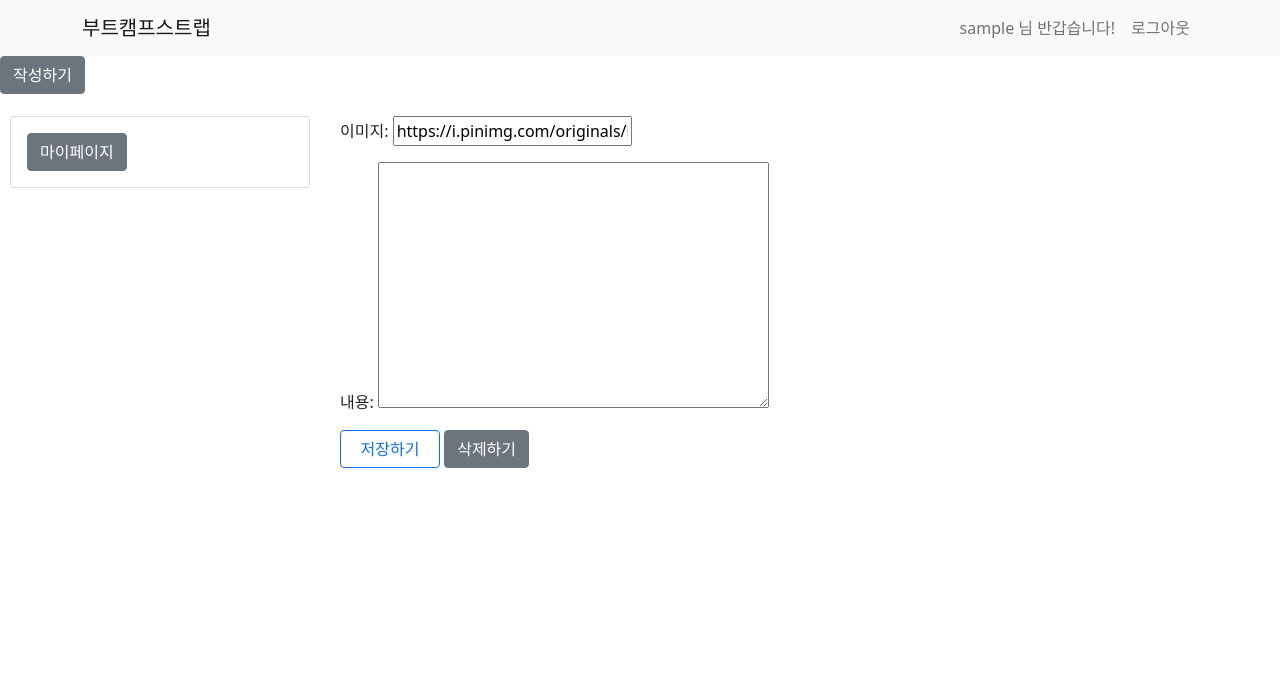
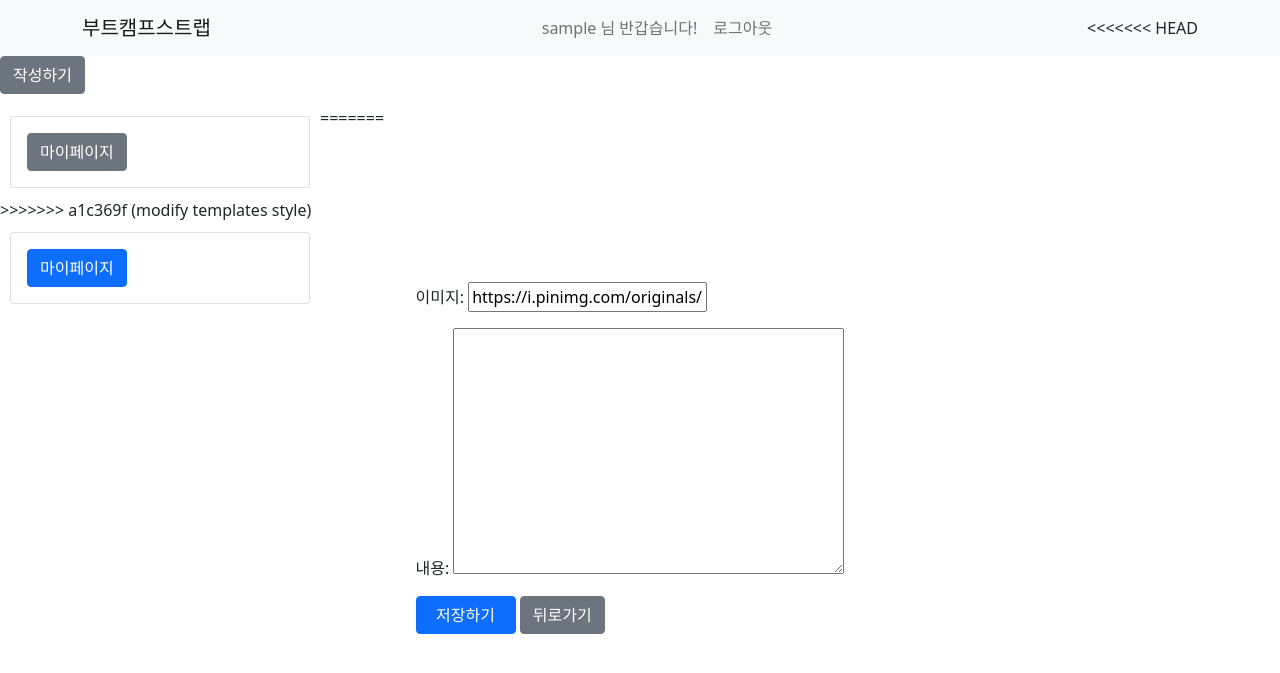
Before and after one commit to choice44/bootsCampStrap, a Django app: page /tweet/update/1 in a window 1280 px wide. Shown: the top 673 px of the page. Run offline with Django 4.2, Linux system fonts and the light colour scheme; the visitor is signed in with stand-in values (Sample User, id 1); data that the repository does not hold is empty.

Commit message:
modify templates style

```diff
--- a/templates/base.html
+++ b/templates/base.html
@@ -85,6 +85,7 @@
                 </ul>
             {% endif %}
         </form>
+<<<<<<< HEAD
     </div>
 </nav>
 <!-- 왼쪽 컬럼 -->
@@ -103,6 +104,10 @@
             </div>
         </div>
     </div>
+=======
+      </div>
+    </nav>
+>>>>>>> a1c369f (modify templates style)
     {% block content %} {% endblock %}
 </body>
 </html>
--- a/templates/tweet/edit_tweet.html
+++ b/templates/tweet/edit_tweet.html
@@ -3,14 +3,29 @@
     수정 페이지
 {% endblock %}
 {% block content %}
+<div style='display: grid; grid-template-columns: 1fr 1fr 1fr 1fr;'>
+    <!-- 왼쪽 컬럼 -->
+    <div style='grid-column: 1/2; margin: 10px'>
+        {% if user.is_authenticated %}
+        <div class="card">
+            <div class="card-body">
+                <a href="{%url 'my_page' user.id%}" class="btn btn-primary">마이페이지</a>
+            </div>
+        </div>
+        {% endif %}
+    </div>
     <!--오른쪽 컬럼-->
-    <div style='display:grid; grid-column: 2/5; margin: 10px 40px 0px 20px'>
-        <form method='post'>
-            {% csrf_token %}
-            {{ update_form.as_p }}
-            <button type="submit" class="btn btn-outline-primary" style='width:100px;'>저장하기</button>
-            <a href="{%url 'delete' update_id%}" class="btn btn-secondary">삭제하기</a>
-        </form>
+    <div style='display:grid; grid-column: 2/4; margin: 10px 40px 0px 20px'>
+        <div style='height:50px'>
+        </div>
+        <div style="margin: 0px auto 0px auto;">
+            <form method='post'>
+                {% csrf_token %}
+                {{ update_form.as_p }}
+                <button type="submit" class="btn btn-primary" style='width:100px;'>저장하기</button>
+                <a href="{%url 'detail' update_id%}" class="btn btn-secondary">뒤로가기</a>
+            </form>
+        </div>
     </diV>
 </div>
 
```
Also changed, not shown: templates/tweet/create.html (+21 -5 lines), templates/tweet/detail_tweet.html (+12 -1 lines), templates/tweet/home.html (+18 -0 lines), templates/tweet/my_page.html (+11 -0 lines).
